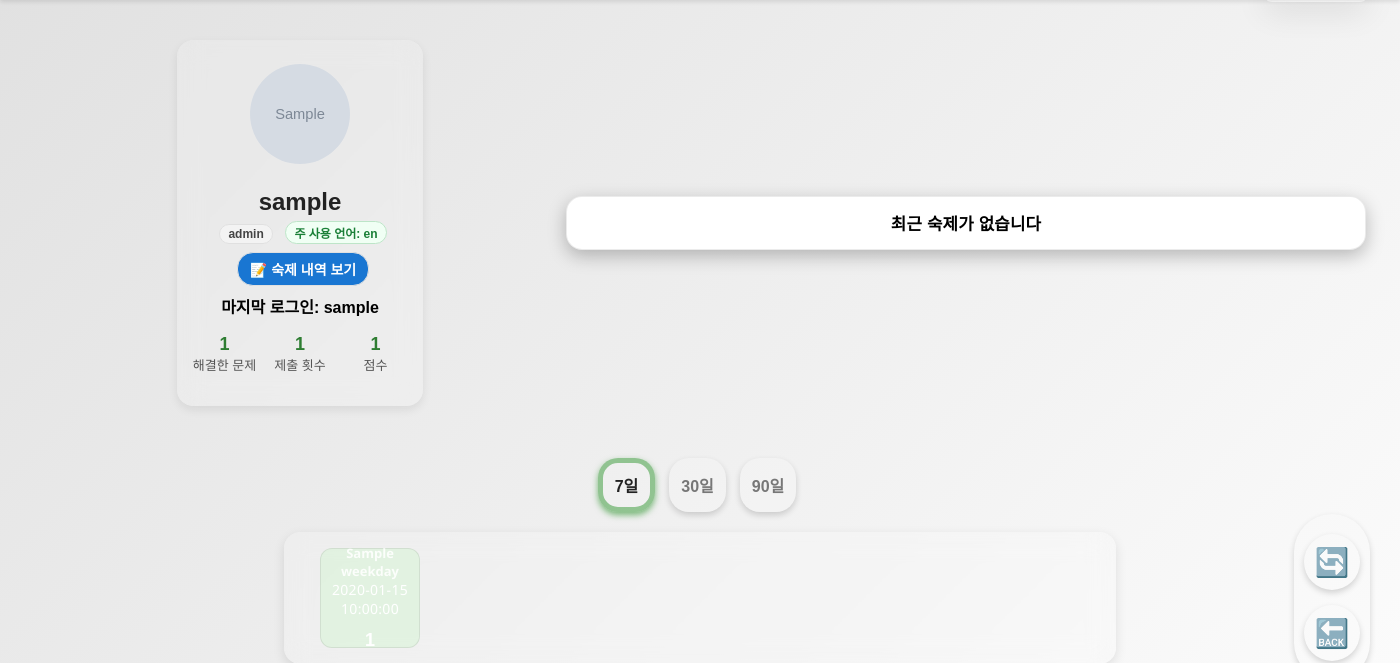
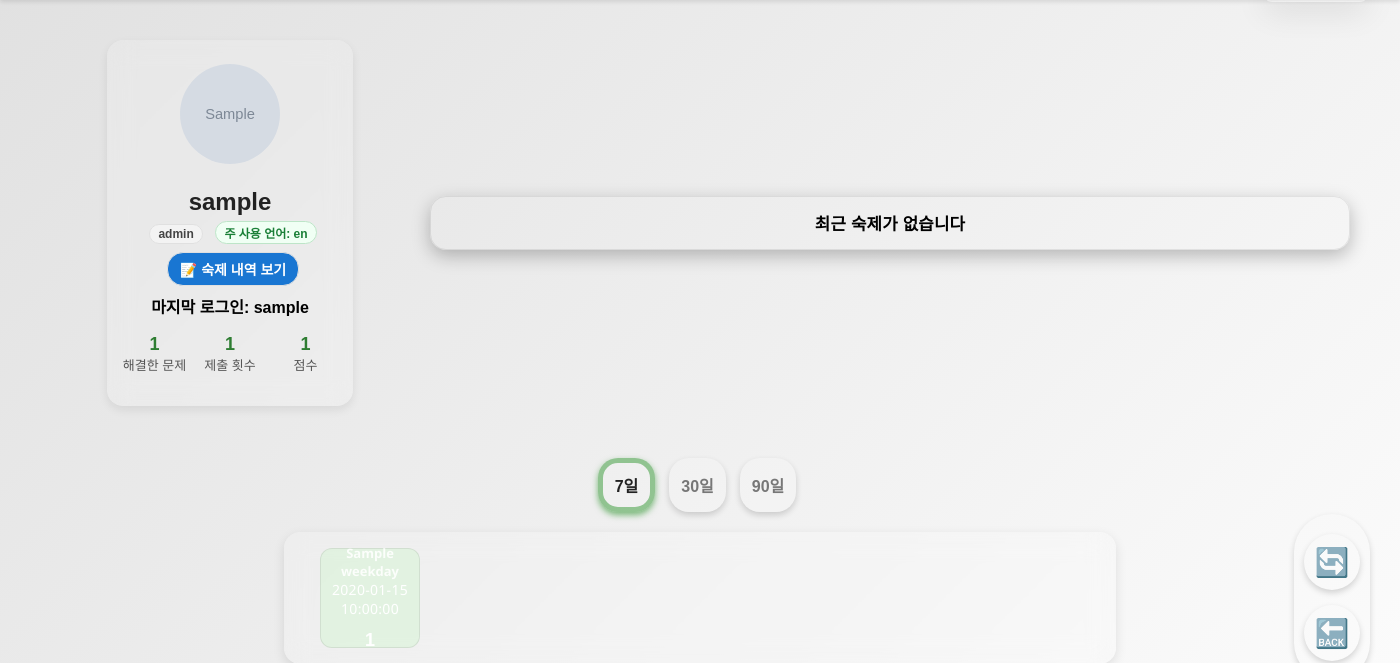
Before and after one commit to sleepyhood/learning-tracker-api, a Python web app: template src/templates/index.html in a window 1400 px wide. Shown: the part 89-752 px from the top of the page. Run offline with Jinja, Linux system fonts and the light colour scheme; the template is opened without the code that fills it: most values are stand-ins (such as "Sample title", 1, 10 or a date in 2020); grey boxes marked "Sample" are stand-in pictures.

Commit message:
대시보드 UI 개선

```diff
--- a/meta/uuids.json
+++ b/meta/uuids.json
@@ -18,5 +18,6 @@
   "김도헌111122": "0787bd6d-ce0d-48a8-9869-0d2714385050",
   "계동현1027": "b6b1d2e8-20d1-447c-a5df-7fab2a28e341",
   "틱토커박성빈버거킹에서챌린지찍다쫓겨남": "d1214dd1-97b7-403f-a712-7daaf6e51fac",
-  "신승호0312": "492f3e13-14b6-409f-9a3a-6a1d429620e1"
+  "신승호0312": "492f3e13-14b6-409f-9a3a-6a1d429620e1",
+  "이은혁0312": "c0c837c9-c00e-4db1-8696-6fc49bedc4fc"
 }
--- a/src/templates/index.html
+++ b/src/templates/index.html
@@ -12,6 +12,30 @@
     />
 
     <style>
+      /* 0) 토큰: 일관된 폭/간격/컬러 */
+      :root {
+        --content-w: 1320px; /* 중앙 정렬될 최대 콘텐츠 폭 */
+        --g: clamp(12px, 1.6vw, 20px); /* 전역 gap 스케일 */
+        --pad: clamp(10px, 1.2vw, 16px); /* 카드 내부 패딩 스케일 */
+
+        --bg: #f9fafb;
+        --surface: #ffffff;
+        --text: #111827;
+        --muted: #6b7280;
+        --line: #e5e7eb;
+        --line-strong: #d1d5db;
+        --shadow: 0 1px 2px rgba(0, 0, 0, 0.06);
+        --shadow-lg: 0 8px 20px rgba(0, 0, 0, 0.08);
+
+        --radius-lg: 16px;
+        --radius-xl: 20px;
+
+        --accent: #0f172a; /* 메인 액션(검정 계열) */
+        --green: #16a34a; /* 통과 */
+        --orange: #f59e0b; /* 일부 진행 */
+        --red: #ef4444; /* 실패/경고 */
+      }
+
       body {
         font-family: sans-serif;
         background: linear-gradient(135deg, #e0e0e0, #ffffff);
@@ -485,8 +509,9 @@
       /* ===== Layout (시각화 2단) ===== */
       .viz-2col {
         display: grid;
-        grid-template-columns: 500px 800px;
-        gap: 16px;
+        grid-template-columns: clamp(300px, 26vw, 360px) 1fr;
+
+        gap: var(--g);
         align-items: center;
         margin: 0px 50px;
       }
@@ -498,7 +523,7 @@
 
       /* ===== Card ===== */
       #latest-homework .card {
-        background: var(--surface, #121a38);
+        /*background: var(--surface, #121a38);*/
         border: 1px solid rgba(255, 255, 255, 0.06);
         border-radius: var(--card-radius, 16px);
         box-shadow: 0 6px 18px rgba(0, 0, 0, 0.25);
@@ -665,9 +690,9 @@
         appearance: none;
         padding: 8px 12px;
         border-radius: 10px;
-        border: 1px solid rgba(255, 255, 255, 0.12);
-        background: rgba(255, 255, 255, 0.03);
-        /*color: var(--text, #e6ebf5);*/
+        border: 1px solid rgba(255, 255, 255, 1);
+
+        color: var(--text, #222);
         font-weight: 600;
         font-size: 0.9rem;
         cursor: pointer;
@@ -723,7 +748,7 @@
       /* ===== Color-scheme 보정 ===== */
       @media (prefers-color-scheme: light) {
         #latest-homework .card {
-          background: #fff;
+          /*background: #fff;*/
           border-color: rgba(0, 0, 0, 0.08);
         }
         #latest-homework .problem-row {
```
Also changed, not shown: src/users_data/김태윤0901.json (+17 -2 lines), README.md.
